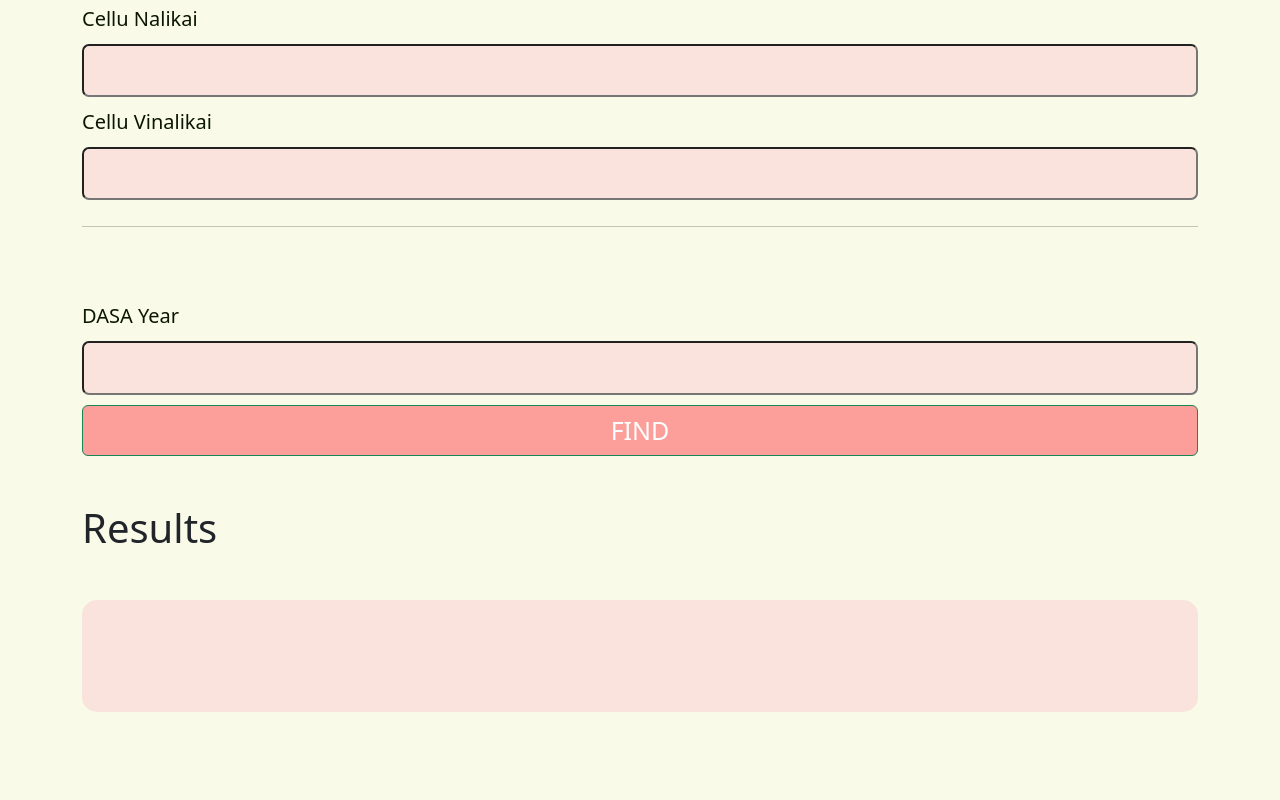
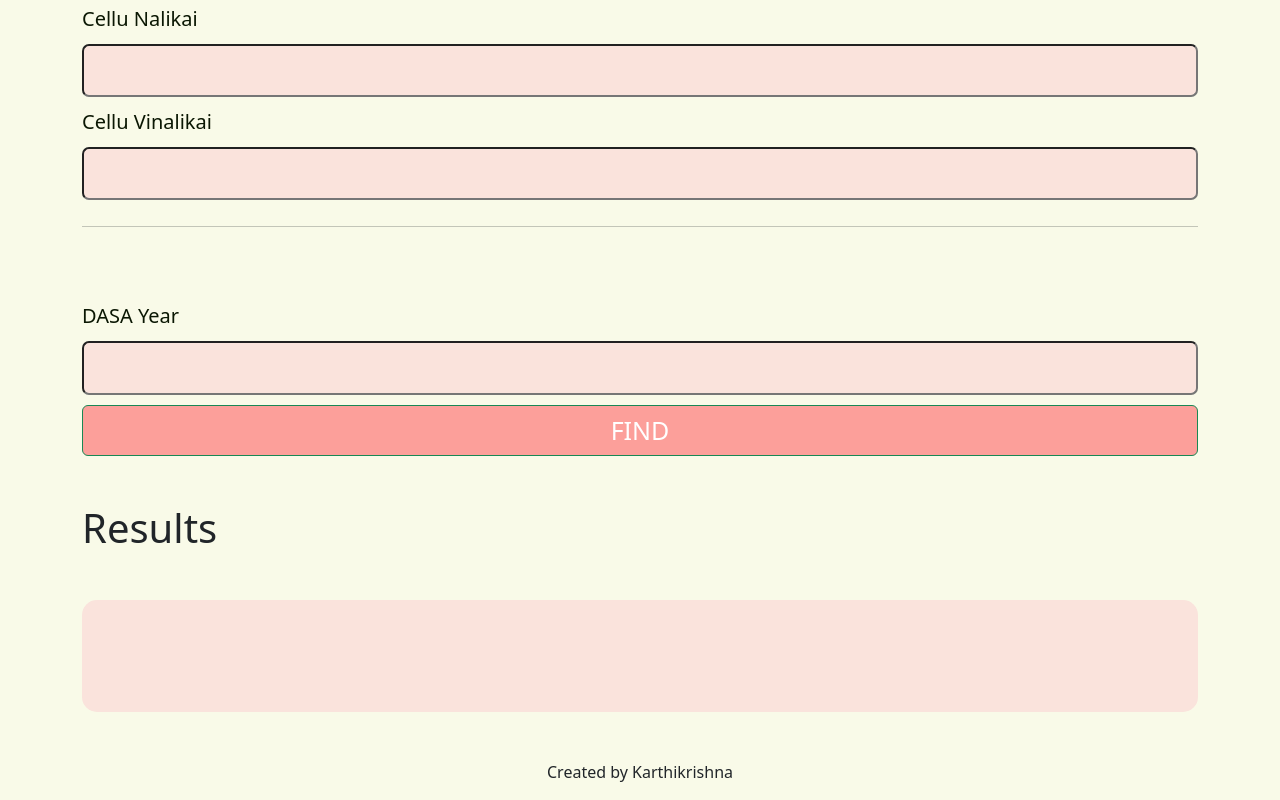
Before and after one commit to Rvkarthi/DASA, a plain HTML site: page index.html in a window 1280 px wide. Shown: the part 387-1187 px from the top of the page. Before the commit the page ends 1147 px from the top, so only its background shows below. Drawn offline with nearby package versions, Linux system fonts and the light colour scheme; a web font is replaced by a local one.

Commit message:
commited

```diff
--- a/index.html
+++ b/index.html
@@ -8,7 +8,7 @@
       rel="stylesheet"
       href="https://cdn.jsdelivr.net/npm/bootstrap@5.3.3/dist/css/bootstrap.min.css"
     />
-    <title>Document</title>
+    <title>DASA</title>
   </head>
   <body>
     <h1 class="text-center title m-1 p-1">DASA</h1>
@@ -53,7 +53,7 @@
 
 
     </div>
-
+    <p class="text-center" >Created by Karthikrishna</p>
     <!-- bootstrap -->
     <script src="https://cdn.jsdelivr.net/npm/bootstrap@5.3.3/dist/js/bootstrap.bundle.min.js"></script>
     <!-- bootstrap -->
```
